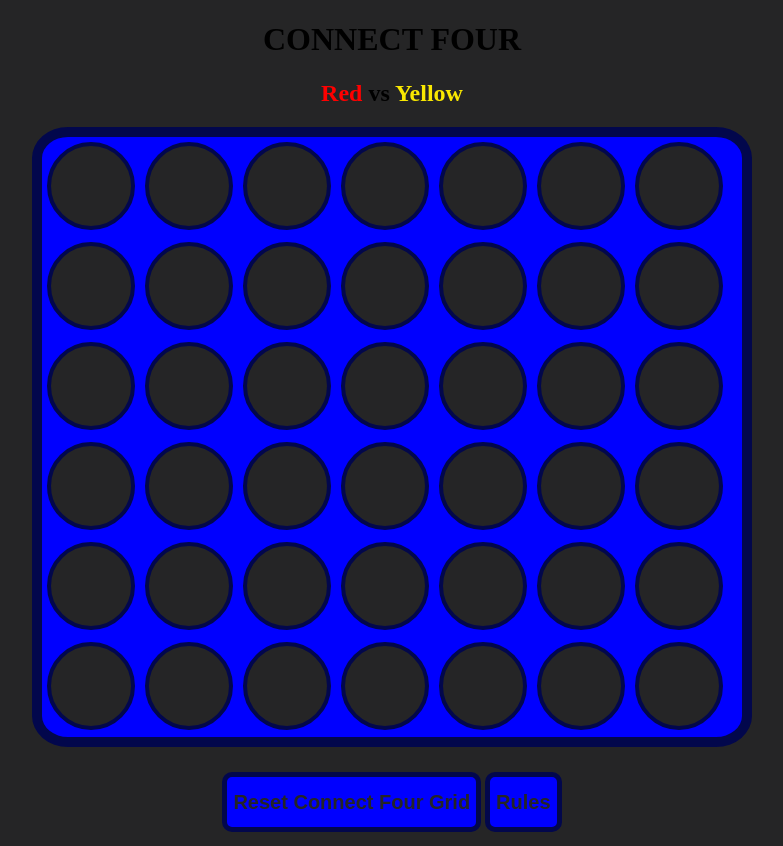
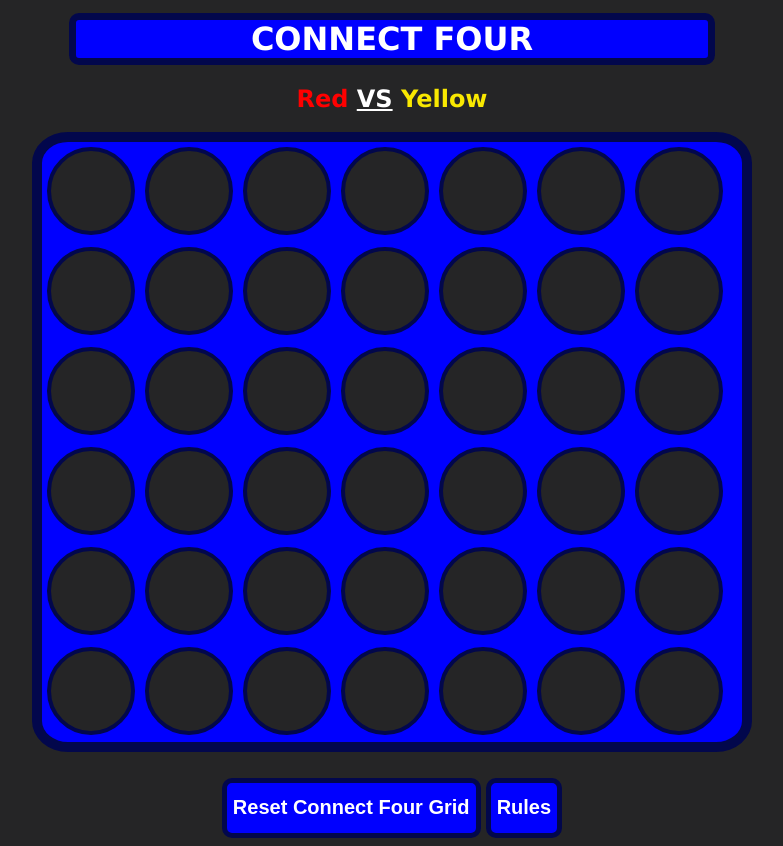
Before and after one commit to alexanderglemme/connectFour, a website: page index.html in a window 1280 px wide. Shown: the whole page, without its empty margins (248-1031 px from the left). Drawn offline with Linux system fonts and the light colour scheme.

Commit message:
Add basic styling

```diff
--- a/assets/css/style.css
+++ b/assets/css/style.css
@@ -1,12 +1,13 @@
 body {
+    font-family: Geneva, Verdana, Tahoma, sans-serif;
     text-align: center;
-    background-color: rgb(37,37,38);
+    background-color: rgb(37, 37, 38);
 }
 
 .cell {
     width: 80px;
     height: 80px;
-    background-color: rgb(37,37,38);
+    background-color: rgb(37, 37, 38);
 
     margin: 5px;
     border: 4px solid rgb(2, 7, 76);
@@ -23,6 +24,33 @@ body {
     background-color: yellow;
 }
 
+.button {
+    height: 60px;
+    width: fit-content;
+    font-weight: 600;
+    font-size: 20px;
+    color: white;
+    background-color: blue;
+    border: 5px solid rgb(2, 7, 76);
+    border-radius: 10px;
+
+    margin-top: 2%;
+
+}
+
+h1 {
+    color: white;
+    background-color: blue;
+    border: 7px solid rgb(2, 7, 76);
+    border-radius: 10px;
+    width: 50%;
+    margin: 1% auto;
+}
+
+u {
+    color: white;
+}
+
 #connect4-grid {
     height: 600px;
     width: 700px;
@@ -36,19 +64,27 @@ body {
     flex-wrap: wrap;
 }
 
-.button {
-    height: 60px;
-    width: fit-content;
-    font-weight: 700;
-    font-size: 20px;
-    color: rgb(37,37,38);
-    background-color: blue;
-    border: 5px solid rgb(2, 7, 76);
-    border-radius: 10px;
+.button:hover {
+    background-color: rgb(112, 102, 224);
+    cursor: pointer;
+}
 
-    margin-top: 2%;
+.cell:hover {
+    cursor: pointer;
+    background-color: rgba(225, 225, 225, 0.5);
+}
 
+.yellow-chip:hover {
+    background-color: yellow;
+    cursor: default;
 }
+
+.red-chip:hover {
+    background-color: red;
+    cursor: default;
+}
+
+
 
 @media screen and (max-width: 426px) {
     #connect4-grid {
@@ -63,10 +99,11 @@ body {
         display: flex;
         flex-wrap: wrap;
     }
+
     .cell {
         width: 40px;
         height: 40px;
-    background-color: rgb(37,37,38);
+        background-color: rgb(37, 37, 38);
 
         margin: 3px;
         border: 2px solid rgb(2, 7, 76);
--- a/assets/css/sweetalert2.css
+++ b/assets/css/sweetalert2.css
@@ -260,7 +260,7 @@
   max-width: 100%;
   padding: 0 0 1.25em;
   border: none;
-  border-radius: 5px;
+  border-radius: 10px;
   background: #fff;
   color: #545454;
   font-family: inherit;
--- a/index.html
+++ b/index.html
@@ -1,5 +1,6 @@
 <!DOCTYPE html>
 <html lang="en">
+
 <head>
     <meta charset="UTF-8">
     <meta http-equiv="X-UA-Compatible" content="IE=edge">
@@ -8,9 +9,11 @@
     <link rel="stylesheet" href="assets/css/sweetalert2.css">
     <title>Connect Four</title>
 </head>
+
 <body>
     <h1>CONNECT FOUR</h1>
-    <h2><strong style="color: red;">Red</strong> vs <strong style="color: rgb(249, 232, 1);">Yellow</strong></h2>
+    <h2><strong style="color: red;">Red</strong> <u>VS</u> <strong style="color: rgb(249, 232, 1);"> Yellow </strong>
+    </h2>
     <div id="connect4-grid"></div>
     <section class="buttons">
         <button onclick="resetGame()" id="reset-button" class="button">Reset Connect Four Grid</button>
@@ -19,4 +22,5 @@
     <script src="assets/javascript/script.js"></script>
     <script src="assets/javascript/sweetalert2.js"></script>
 </body>
+
 </html>
```
Lines whose indentation alone changed are shown as unchanged.
